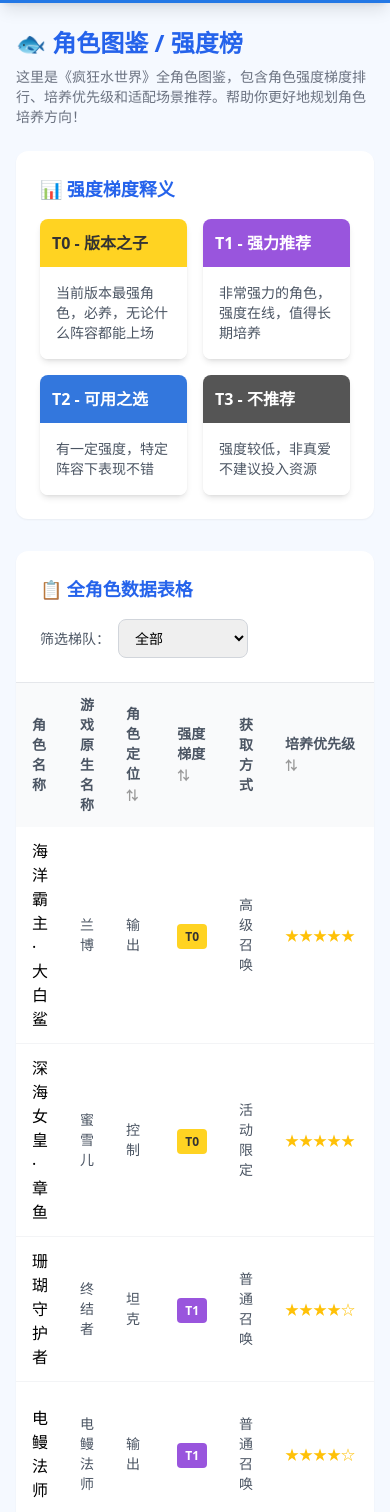
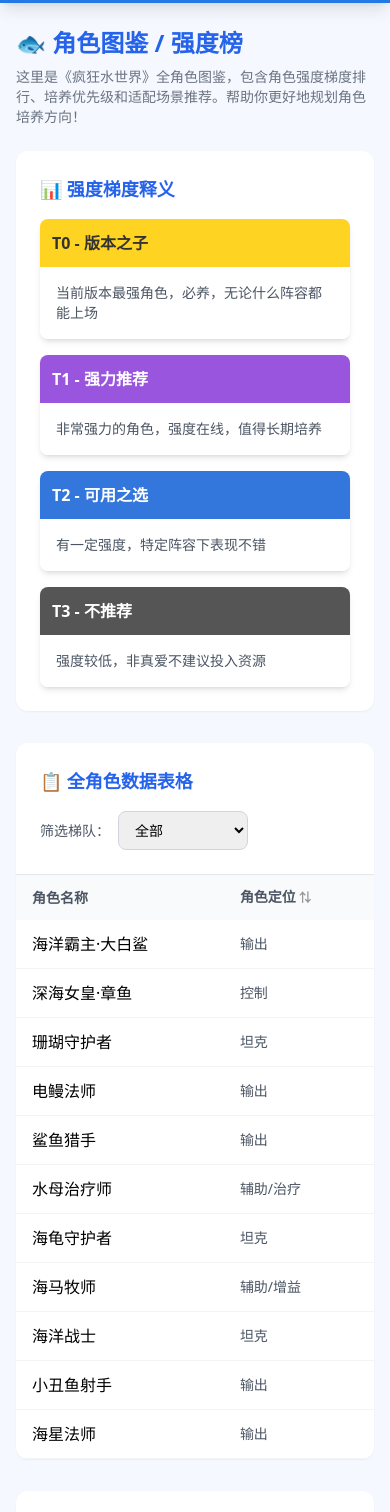
Before and after one commit to huoyunfeng/crary-water, a plain HTML site: page character.html in a window 390 px wide. Shown: the part 53-1565 px from the top of the page. Drawn offline with nearby package versions, Linux system fonts and the light colour scheme.

Commit message:
Add files via upload

```diff
--- a/character.html
+++ b/character.html
@@ -89,6 +89,18 @@
         @media (max-width: 768px) {
             .gradient-card-grid {
                 grid-template-columns: repeat(2, 1fr) !important;
+            }
+            .mobile-hide {
+                display: none !important;
+            }
+            .table-container {
+                overflow-x: auto;
+                -webkit-overflow-scrolling: touch;
+            }
+        }
+        @media (max-width: 480px) {
+            .gradient-card-grid {
+                grid-template-columns: 1fr !important;
             }
         }
     </style>
@@ -199,17 +211,17 @@
                     </select>
                 </div>
             </div>
-            <div class="overflow-x-auto">
-                <table class="w-full" id="characterTable">
+            <div class="table-container">
+                <table class="w-full min-w-[640px]" id="characterTable">
                     <thead>
                         <tr class="bg-gray-50">
                             <th class="px-4 py-3 text-left text-sm font-semibold text-gray-600">角色名称</th>
-                            <th class="px-4 py-3 text-left text-sm font-semibold text-gray-600">游戏原生名称</th>
+                            <th class="px-4 py-3 text-left text-sm font-semibold text-gray-600 mobile-hide">游戏原生名称</th>
                             <th class="px-4 py-3 text-left text-sm font-semibold text-gray-600 sortable" onclick="sortTable('position')">角色定位<span class="sort-icon" id="sort-position"></span></th>
                             <th class="px-4 py-3 text-left text-sm font-semibold text-gray-600 sortable" onclick="sortTable('tier')">强度梯度<span class="sort-icon" id="sort-tier"></span></th>
-                            <th class="px-4 py-3 text-left text-sm font-semibold text-gray-600">获取方式</th>
-                            <th class="px-4 py-3 text-left text-sm font-semibold text-gray-600 sortable" onclick="sortTable('star')">培养优先级<span class="sort-icon" id="sort-star"></span></th>
-                            <th class="px-4 py-3 text-left text-sm font-semibold text-gray-600">适配场景</th>
+                            <th class="px-4 py-3 text-left text-sm font-semibold text-gray-600 mobile-hide">获取方式</th>
+                            <th class="px-4 py-3 text-left text-sm font-semibold text-gray-600 sortable" onclick="sortTable('star')">优先级<span class="sort-icon" id="sort-star"></span></th>
+                            <th class="px-4 py-3 text-left text-sm font-semibold text-gray-600 mobile-hide">适配场景</th>
                         </tr>
                     </thead>
                     <tbody id="tableBody">
@@ -335,16 +347,16 @@
                         <span class="tooltip-content">${char.tip}</span>
                     </span>
                 </td>
-                <td class="px-4 py-3 text-sm text-gray-600">${char.native_name}</td>
+                <td class="px-4 py-3 text-sm text-gray-600 mobile-hide">${char.native_name}</td>
                 <td class="px-4 py-3 text-sm text-gray-600">${char.position}</td>
                 <td class="px-4 py-3">
                     <span class="tier-${char.tier} px-2 py-1 rounded text-xs font-bold">${char.tier}</span>
                 </td>
-                <td class="px-4 py-3 text-sm text-gray-600">${char.get_way}</td>
+                <td class="px-4 py-3 text-sm text-gray-600 mobile-hide">${char.get_way}</td>
                 <td class="px-4 py-3">
                     <span class="star-filled text-sm">${renderStars(char.star)}</span>
                 </td>
-                <td class="px-4 py-3 text-sm text-gray-600">${char.scene}</td>
+                <td class="px-4 py-3 text-sm text-gray-600 mobile-hide">${char.scene}</td>
             </tr>
         `).join('');
     }
```
Also changed, not shown: detail.html (+8 -0 lines), index.html (+12 -4 lines), list.html (+9 -0 lines).
